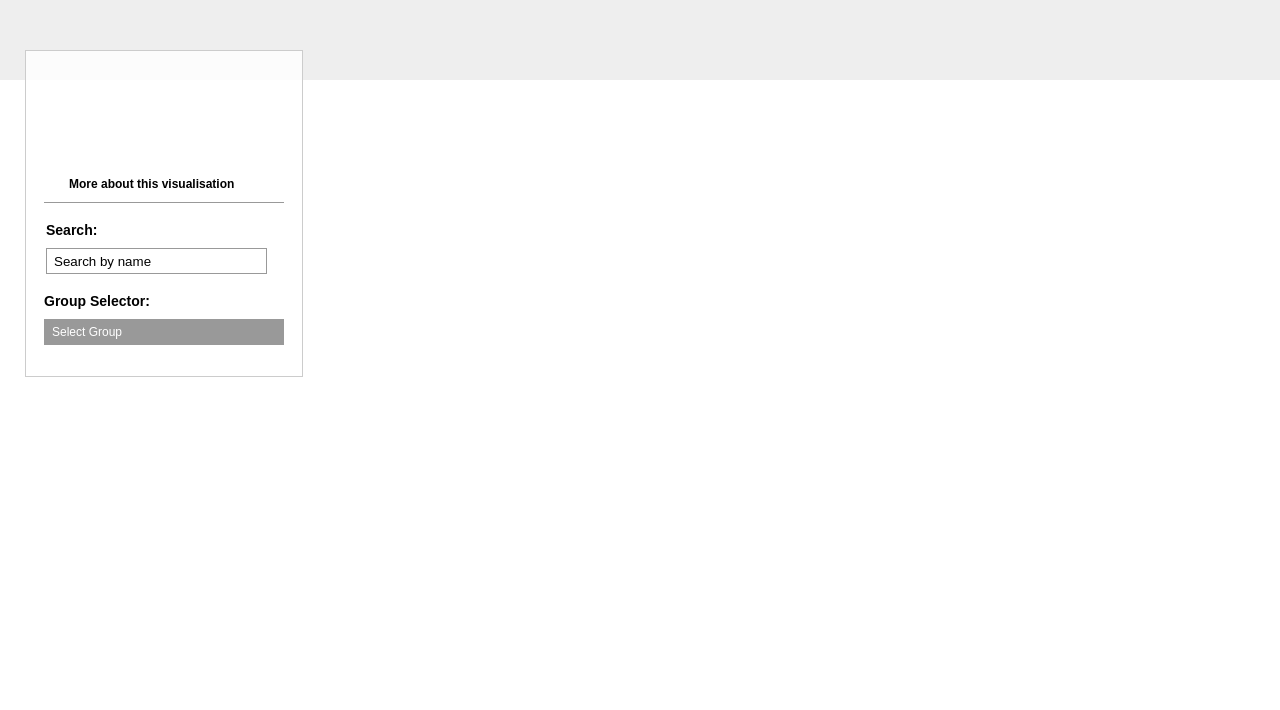
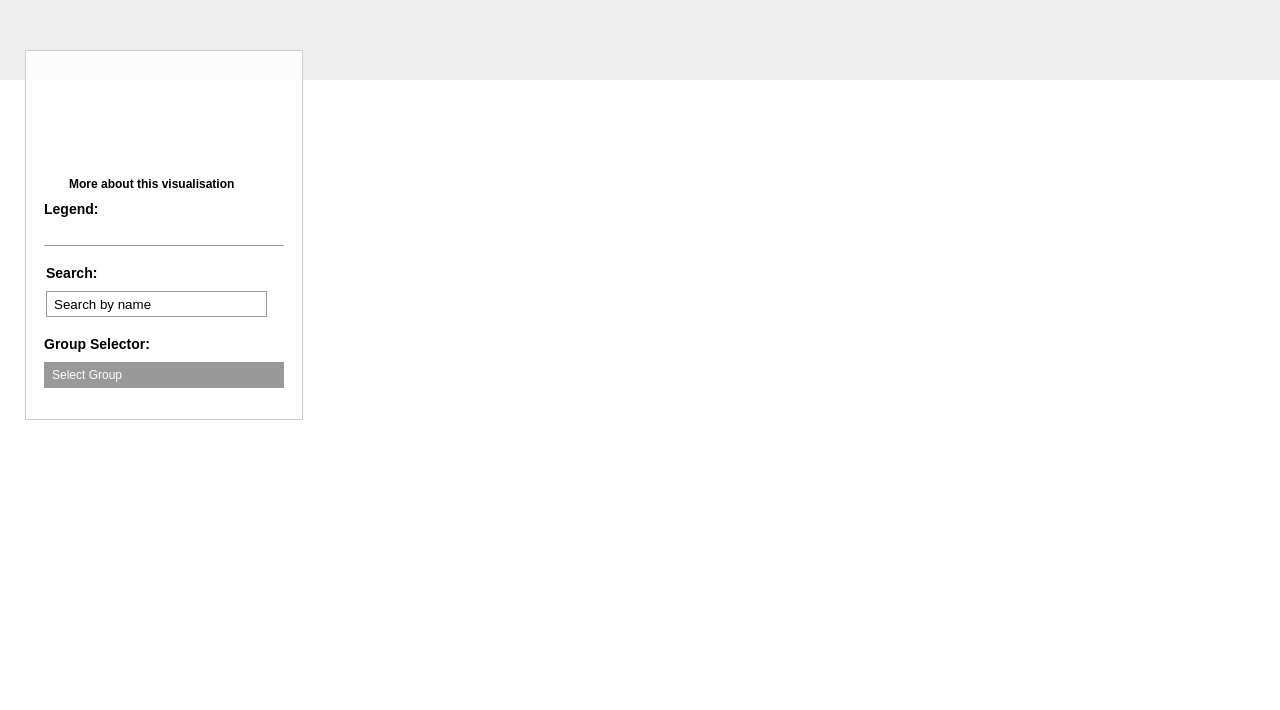
Before and after one commit to assourbanipal/Complof3, a plain HTML site: page index.html in a window 1280 px wide. Shown: the top 710 px of the page. Drawn offline with Linux system fonts and the light colour scheme.

Commit message:
Add files via upload

```diff
--- a/index.html
+++ b/index.html
@@ -37,7 +37,19 @@
         <dd class="line"><a href="#information" class="line fb">More about this visualisation</a></dd>
       </dl>
     </div>
-
+<div id="legend">
+	<div class="box">
+		<h2>Legend:</h2>
+		<dl>
+		<dt class="node"></dt>
+		<dd></dd>
+		<dt class="edge"></dt>
+		<dd></dd>
+		<dt class="colours"></dt>
+		<dd></dd>
+		</dl>
+	</div>
+</div>
     <div class="b1">
     <form>
       <div id="search" class="cf"><h2>Search:</h2>
```
